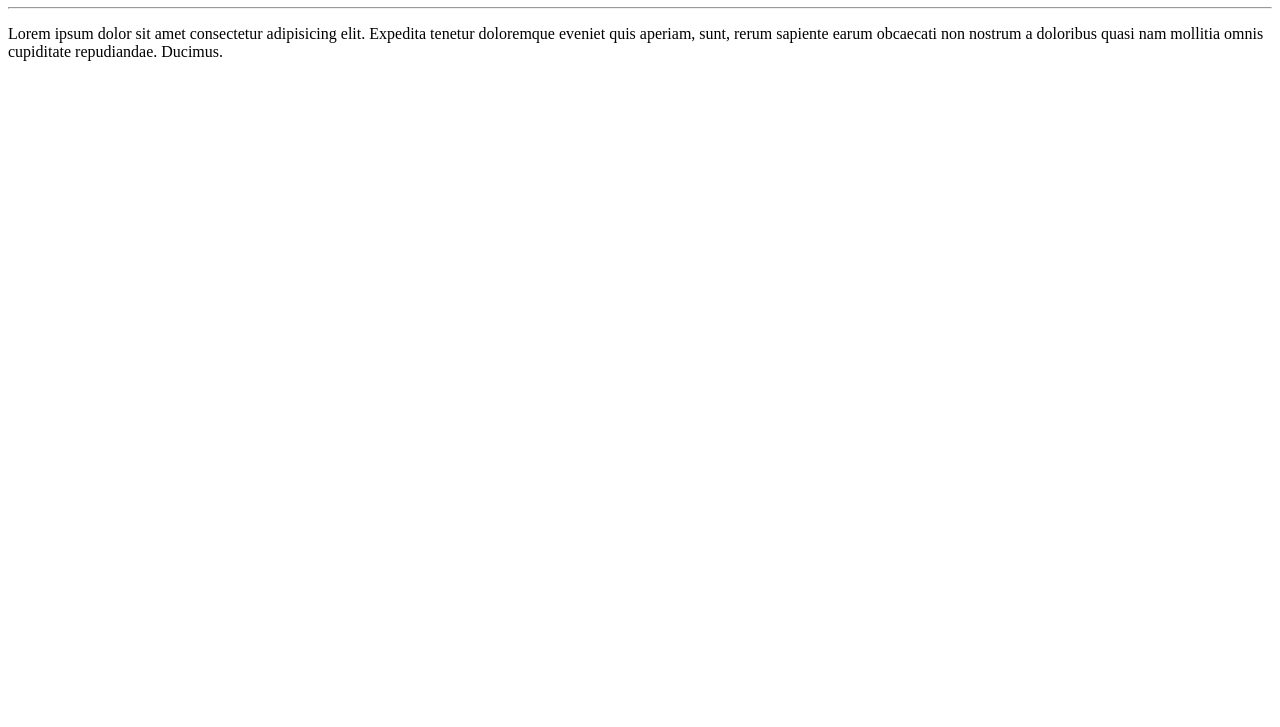
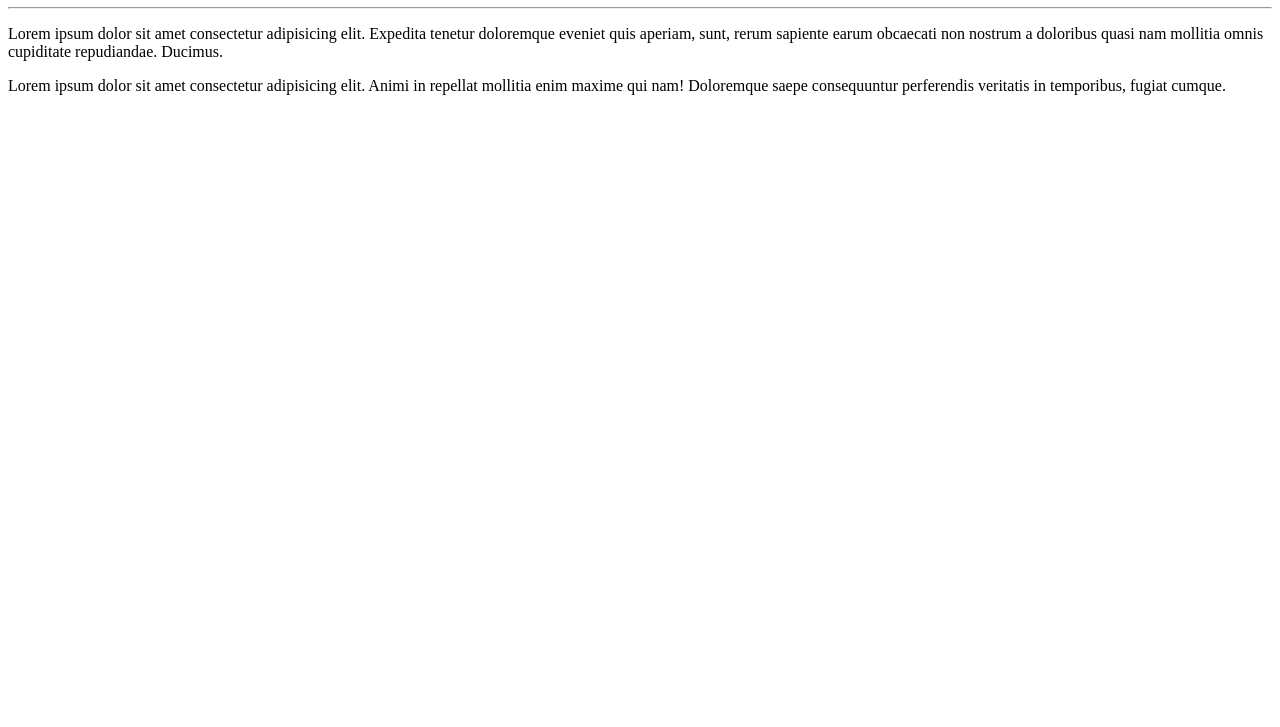
Before and after one commit to DiogoMedeirosPacheco/Ola-mundo, a plain HTML site: page site-exemplo/index.html in a window 1280 px wide. Shown: the part 73-800 px from the top of the page. Drawn offline with Linux system fonts and the light colour scheme.

Commit message:
Adicionei um parágrafo

```diff
--- a/site-exemplo/index.html
+++ b/site-exemplo/index.html
@@ -9,5 +9,7 @@
     <h1>Olá, Mundo!</h1>
     <hr>
     <p>Lorem ipsum dolor sit amet consectetur adipisicing elit. Expedita tenetur doloremque eveniet quis aperiam, sunt, rerum sapiente earum obcaecati non nostrum a doloribus quasi nam mollitia omnis cupiditate repudiandae. Ducimus.</p>
+
+    <p>Lorem ipsum dolor sit amet consectetur adipisicing elit. Animi in repellat mollitia enim maxime qui nam! Doloremque saepe consequuntur perferendis veritatis in temporibus, fugiat cumque.</p>
 </body>
 </html>
```
